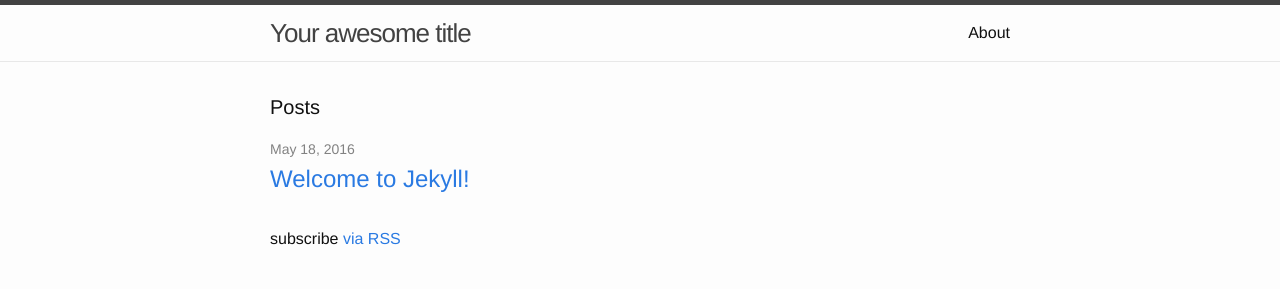
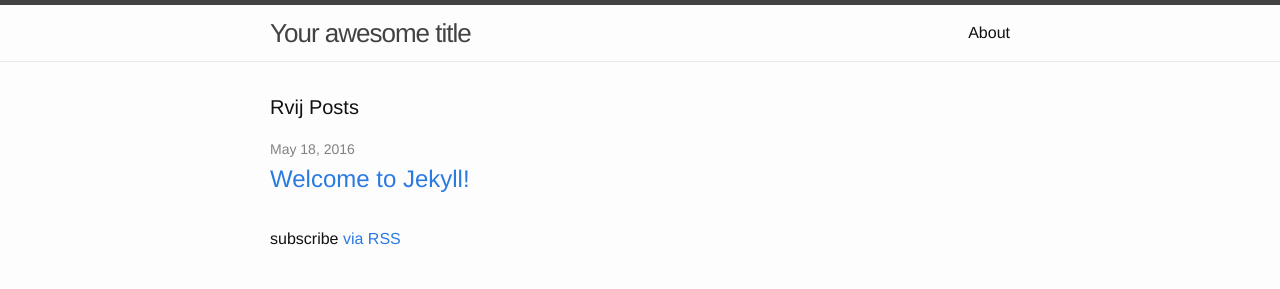
Before and after one commit to rvij/rvijcode.github.io, a Jekyll site: the page built from index.html, in a window 1280 px wide. Shown: the top 289 px of the page. Built offline with Jekyll 4.4.1, drawn with Linux system fonts in a browser that asks for light colours.

Commit message:
Update index.html

```diff
--- a/index.html
+++ b/index.html
@@ -4,7 +4,7 @@
 
 <div class="home">
 
-  <h1 class="page-heading">Posts</h1>
+  <h1 class="page-heading">Rvij Posts</h1>
 
   <ul class="post-list">
     {% for post in site.posts %}
```
